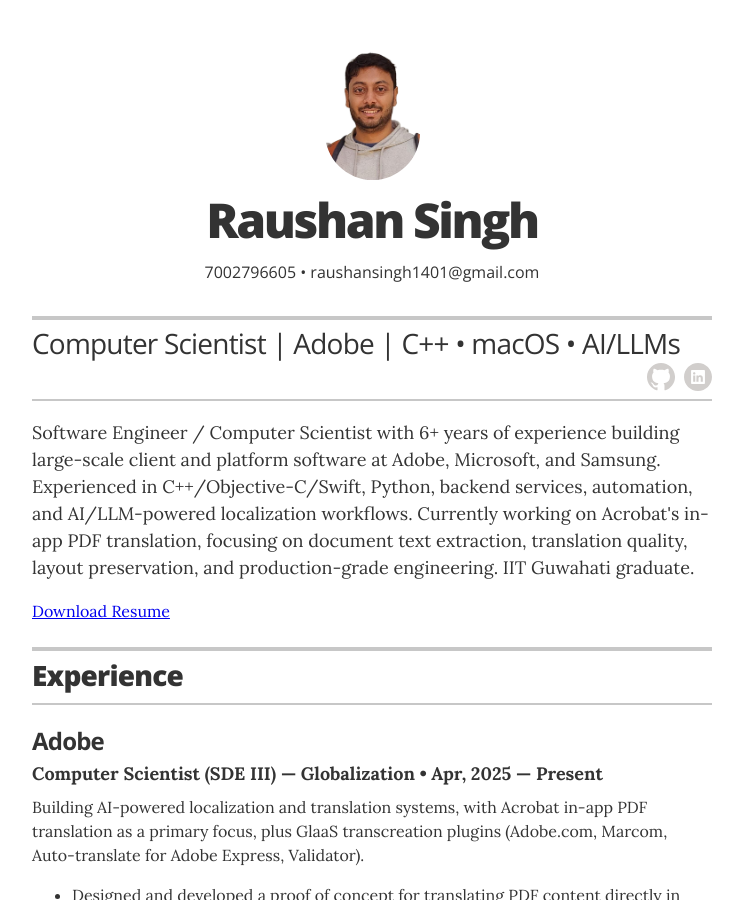
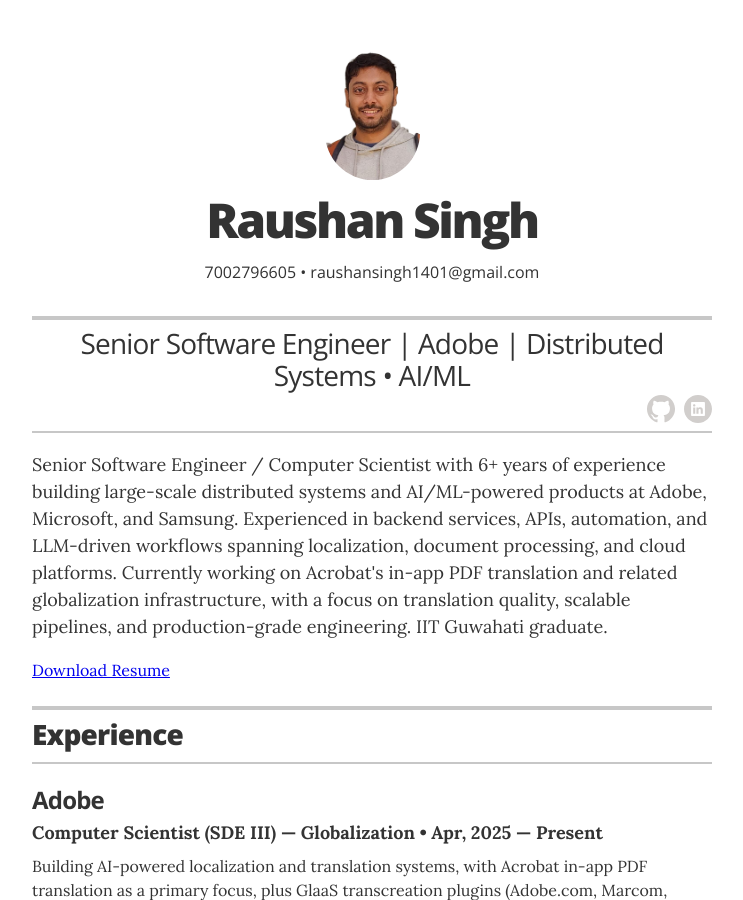
Before and after one commit to raushansingh1401/myPage, a Jekyll site: the page built from index.html, in a window 1280 px wide and 900 px high. Shown: the whole window, without its empty margins (268-1011 px from the left). Built offline with Jekyll 4.4.1, drawn with Linux system fonts in a browser that asks for light colours; some of the changed text lies outside the part shown.

Commit message:
summary update

```diff
--- a/_config.yml
+++ b/_config.yml
@@ -11,7 +11,7 @@
 # Resume settings
 resume_avatar:                  "true"
 resume_name:                    "Raushan Singh"
-resume_title:                   "Computer Scientist | Adobe | C++ • macOS • AI/LLMs"
+resume_title:                   "Senior Software Engineer | Adobe | Distributed Systems • AI/ML"
 
 # used for the contact button in _layouts/resume.html
 resume_contact_email:           "raushansingh1401@gmail.com"
@@ -23,7 +23,7 @@
 resume_header_contact_info:     "7002796605 • raushansingh1401@gmail.com"
 display_header_contact_info:    "true"
 
-resume_header_intro: "<p>Software Engineer / Computer Scientist with 6+ years of experience building large-scale client and platform software at Adobe, Microsoft, and Samsung. Experienced in C++/Objective-C/Swift, Python, backend services, automation, and AI/LLM-powered localization workflows. Currently working on Acrobat's in-app PDF translation, focusing on document text extraction, translation quality, layout preservation, and production-grade engineering. IIT Guwahati graduate.</p>"
+resume_header_intro: "<p>Senior Software Engineer / Computer Scientist with 6+ years of experience building large-scale distributed systems and AI/ML-powered products at Adobe, Microsoft, and Samsung. Experienced in backend services, APIs, automation, and LLM-driven workflows spanning localization, document processing, and cloud platforms. Currently working on Acrobat's in-app PDF translation and related globalization infrastructure, with a focus on translation quality, scalable pipelines, and production-grade engineering. IIT Guwahati graduate.</p>"
 
 # use "yes" to display the email contact button,
 # "no" to display an "I'm not looking for work" message,
```
Also changed, not shown: _data/projects.yml (+6 -4 lines).
